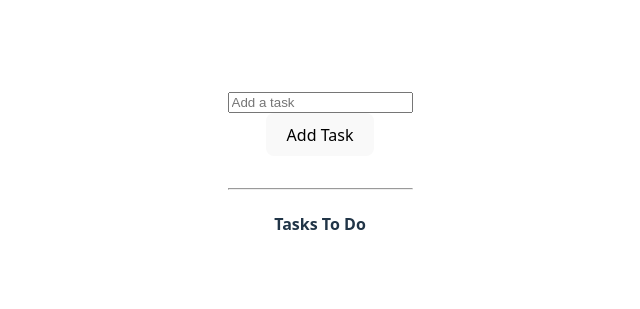
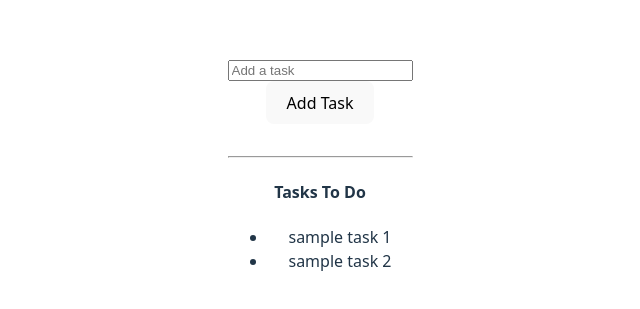
Before and after one commit to Manojdhage-git/React, a React (Vite) app in the folder React-2/: page / in a window 1280 px wide. Shown: the part 227-536 px from the top of the page, without its empty margins (320-960 px from the left). Built offline with nearby package versions, Linux system fonts and the light colour scheme.

Commit message:
create to do

```diff
--- a/React-2/src/ToDoList.jsx
+++ b/React-2/src/ToDoList.jsx
@@ -1,9 +1,24 @@
+import { useState } from "react";
+
 export default function ToDoList(){
+    let [todos,setTodos] = useState(["sample task 1", "sample task 2"]);
+    let [newTodo, setNewTodo] = useState("");
+
+    let addNewTodo = () => {
+        setTodos([...todos, newTodo]);
+        setNewTodo(""); // Clear the input field after adding the task
+    }
+
+    let updateTadoValue=(event)=>{
+
+        setNewTodo(event.target.value);
+    }
+
     return (
         <div>
-            <input placeholder="Add a task"/>
+            <input placeholder="Add a task" value={newTodo} onChange={updateTadoValue}/>
             <br />
-            <button>Add Task</button>
+            <button onClick={addNewTodo}>Add Task</button>
 
             <br />
             <br />
@@ -11,6 +26,11 @@ export default function ToDoList(){
             <hr />
 
             <h4>Tasks To Do</h4>
+            <ul>
+                {todos.map((todo, index) => (
+                    <li key={index}>{todo}</li>
+                ))}
+            </ul>
         </div>
     )
 }
```
